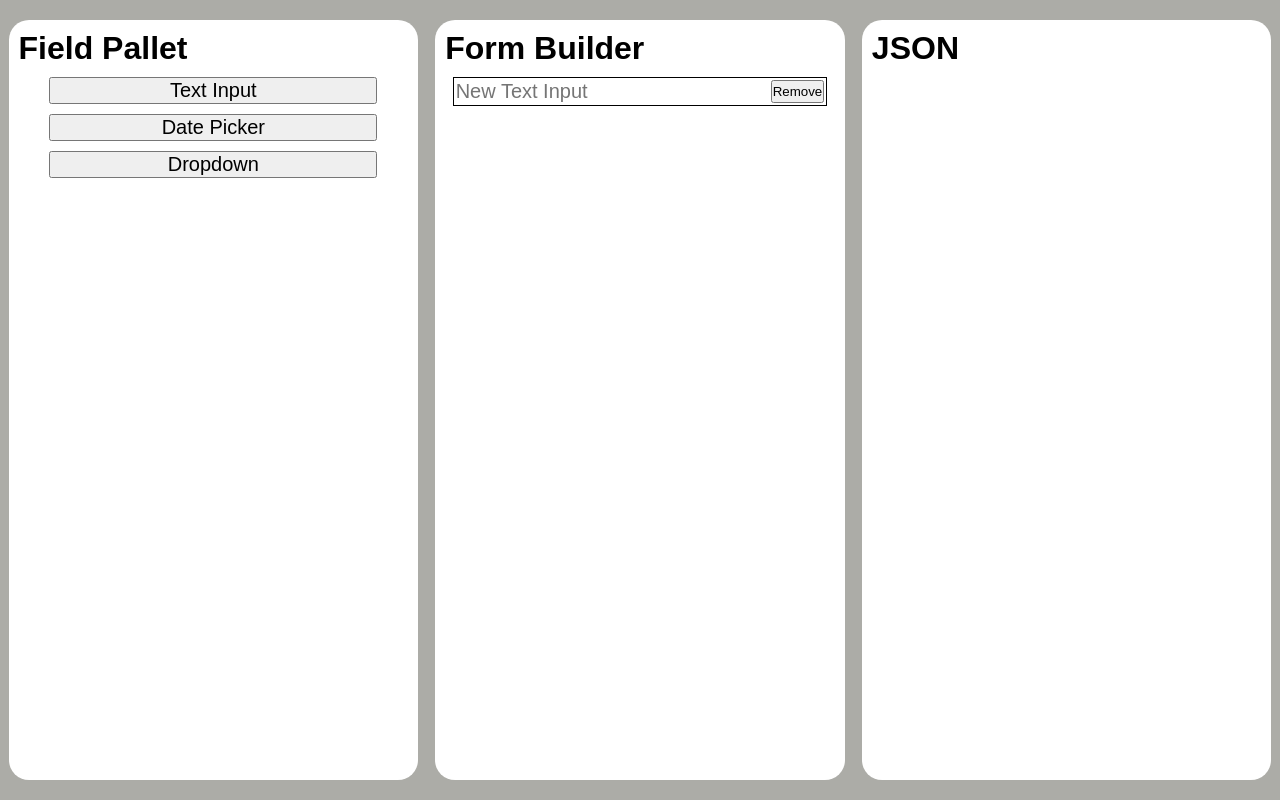
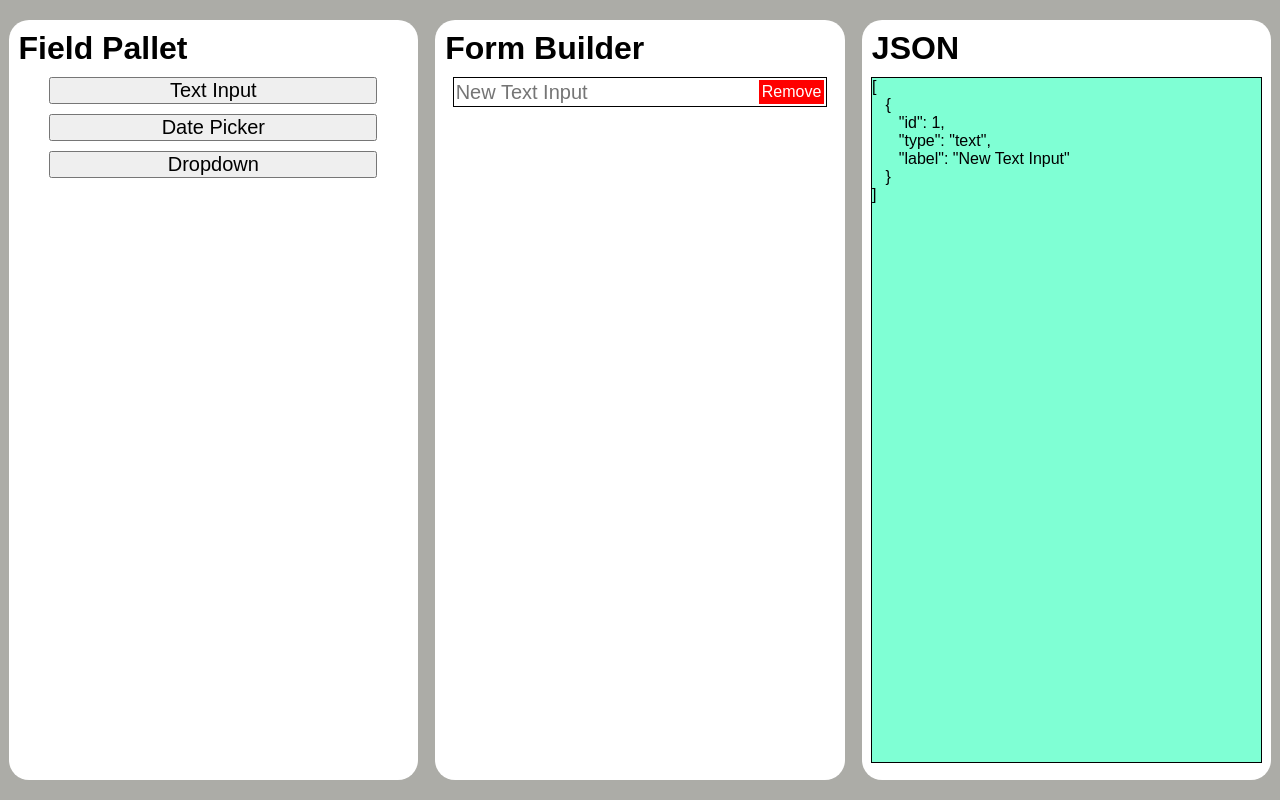
Before and after one commit to kolev03/-Dynamic-Form-Builder, a Vue app in the folder my-form-builder/: page / in a window 1280 px wide. Both pictures are taken after a click on the button "Text Input". Built offline with nearby package versions, Linux system fonts and the light colour scheme.

Commit message:
Making the JSON transition work

```diff
--- a/my-form-builder/src/App.vue
+++ b/my-form-builder/src/App.vue
@@ -20,13 +20,18 @@ function handleAdd(btn) {
 function removeField(id) {
   fields.value = fields.value.filter((field) => field.id !== id);
 }
+
+function updateField({ id, value }) {
+  const f = fields.value.find((f) => f.id === id);
+  if (f) f.value = value;
+}
 </script>
 
 <template>
   <div class="main-body">
     <FieldPallet @add="handleAdd" />
-    <FormBuilder @remove="removeField" :fields="fields"  />
-    <JsonSchemaPreview></JsonSchemaPreview>
+    <FormBuilder @remove="removeField" :fields="fields" @update="updateField" />
+    <JsonSchemaPreview :fields="fields"></JsonSchemaPreview>
   </div>
 </template>
 
--- a/my-form-builder/src/components/FormBuilder.vue
+++ b/my-form-builder/src/components/FormBuilder.vue
@@ -11,6 +11,12 @@ let props = defineProps({
 function removeField(id) {
   emit("remove", id);
 }
+
+function changeValue(id, event) {
+  const newValue = event.target.value;
+
+  emit("update", { id, value: newValue });
+}
 </script>
 
 <template>
@@ -21,10 +27,16 @@ function removeField(id) {
         v-if="field.type === 'text'"
         type="text"
         :placeholder="field.label"
+        @change="changeValue(field.id, $event)"
       />
-      <input v-else-if="field.type === 'date'" type="date" />
-      <select v-else>
+      <input
+        v-else-if="field.type === 'date'"
+        type="date"
+        @change="changeValue(field.id, $event)"
+      />
+      <select v-else @change="changeValue(field.id, $event)">
         <option>Option 1</option>
+        <option>Option 2</option>
       </select>
 
       <button type="button" @click="removeField(field.id)">Remove</button>
@@ -48,4 +60,17 @@ select {
   border: none;
   font-size: 1.25rem;
 }
+
+button {
+  background-color: red;
+  font-size: 1rem;
+  color: white;
+  border: none;
+  padding: 3px;
+}
+
+button:hover {
+  cursor: pointer;
+  background-color: rgb(189, 9, 9);
+}
 </style>
--- a/my-form-builder/src/components/JsonSchemaPreview.vue
+++ b/my-form-builder/src/components/JsonSchemaPreview.vue
@@ -1,9 +1,31 @@
-<script setup></script>
+<script setup>
+import { defineProps } from "vue";
+
+const props = defineProps({
+  fields: { type: Array, required: true },
+});
+
+function generateJSON(field) {
+  return JSON.stringify(field, null, 3);
+}
+</script>
 
 <template>
   <div class="main-column">
     <h1>JSON</h1>
+    <div class="text-container">
+      <pre>{{ generateJSON(fields) }}</pre>
+    </div>
   </div>
 </template>
 
-<style scoped></style>
+<style scoped>
+.text-container {
+  width: 95%;
+  border: 1px solid;
+  background-color: aquamarine;
+  margin: auto;
+  height: 90%;
+  overflow-y: auto;
+}
+</style>
--- a/my-form-builder/src/style.css
+++ b/my-form-builder/src/style.css
@@ -4,6 +4,7 @@
   margin: 0;
   transition: 0.3 ease;
   font-family: Arial, Helvetica, sans-serif;
+  user-select: none;
 }
 
 .main-column {
```
